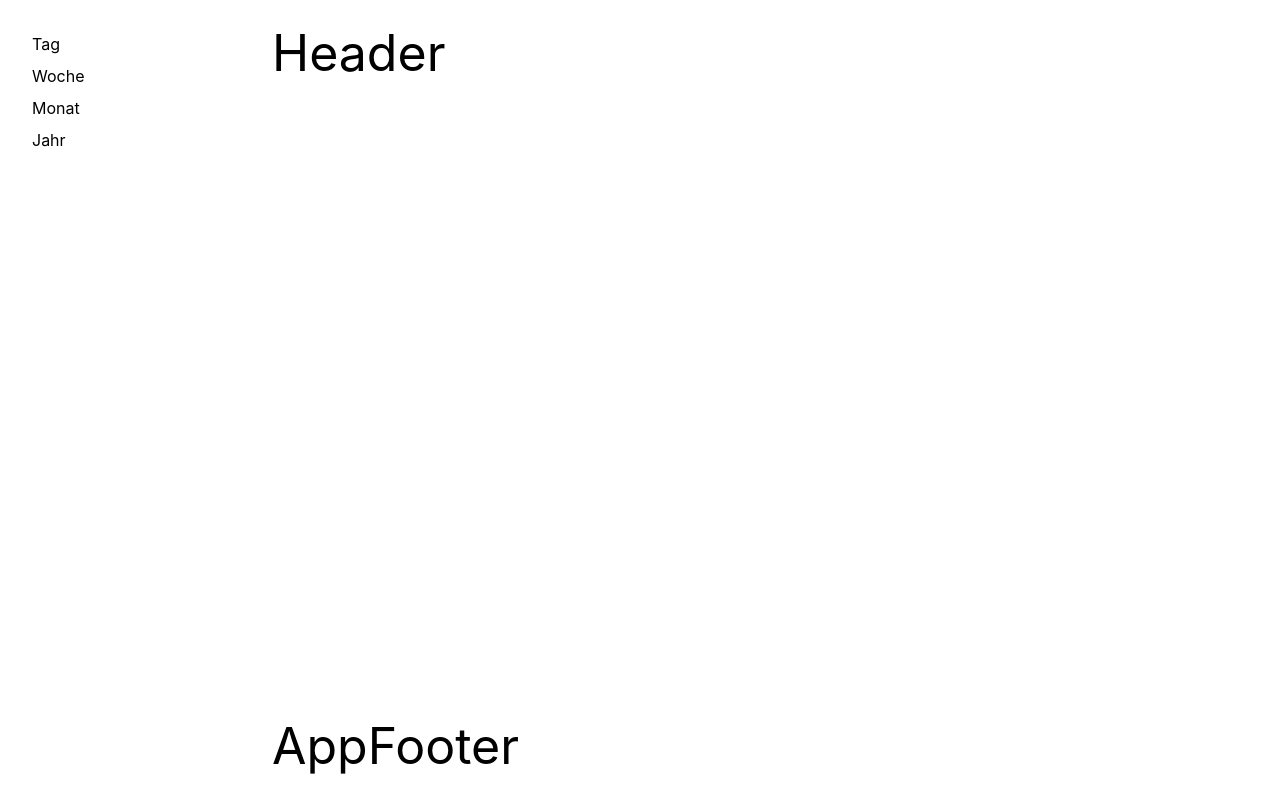
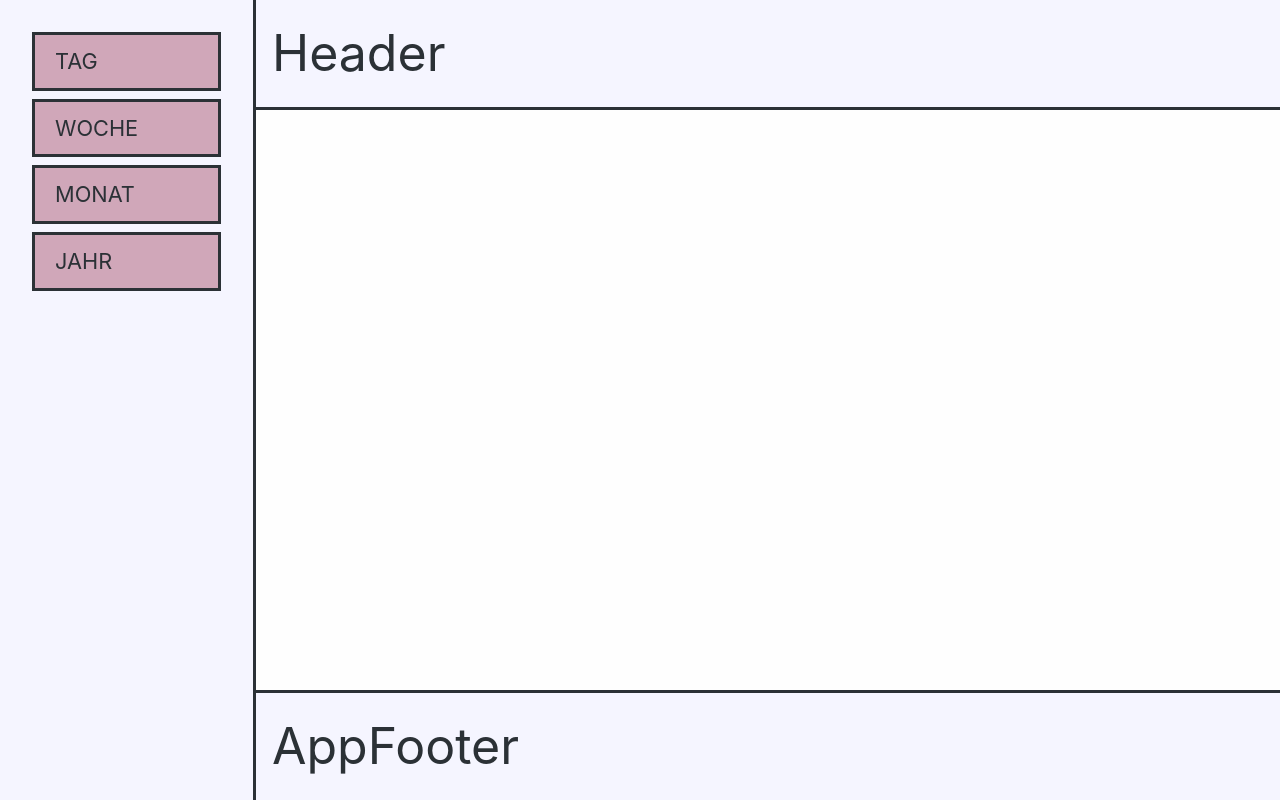
Before and after one commit to Eddyhotkey/PlannerApp, a Vue app: page /week in a window 1280 px wide. Built offline with nearby package versions, Linux system fonts and the light colour scheme.

Commit message:
Layouts darstellen, Variables erstellen, die Farben definieren.

```diff
--- a/src/assets/styles/base/_colors.scss
+++ b/src/assets/styles/base/_colors.scss
@@ -0,0 +1,11 @@
+$AppBackground: #fefefe;
+$AppTextColor: #2b3136;
+
+$AccentColor1: #d0a7b9;
+$AccentColor2: #F5F5FF;
+$AccentColor3: #A65E82;
+$AccentColor4: #d63384;
+$AccentColor5: #2b3136;
+
+
+$BorderColor: #2b3136;
--- a/src/assets/styles/base/_global.scss
+++ b/src/assets/styles/base/_global.scss
@@ -0,0 +1,5 @@
+body {
+  background-color: $AppBackground;
+  color: $AppTextColor;
+  font-size: clamp(1rem, 0.8rem + 0.7vw, 1.5rem); /* min 16px, max 24px */
+}
--- a/src/assets/styles/components/_AppNav.scss
+++ b/src/assets/styles/components/_AppNav.scss
@@ -0,0 +1,21 @@
+.AppNav {
+  &_list {
+
+  }
+  &_item {
+
+  }
+  &_link {
+    padding: 0.625rem 1.25rem;
+    text-decoration: none;
+    background-color: $AccentColor1;
+    border: 0.1875rem solid $BorderColor;
+    color: $AppTextColor;
+    text-transform: uppercase;
+    transition-duration: 0.3s;
+    &:hover {
+      background-color: $AccentColor5;
+      color: #f0f4ff;
+    }
+  }
+}
--- a/src/assets/styles/layouts/_MainLayout.scss
+++ b/src/assets/styles/layouts/_MainLayout.scss
@@ -0,0 +1,15 @@
+.MainLayout {
+  &_aside {
+    background-color: $AccentColor2;
+    border-right: $AppBorder;
+  }
+  &_header {
+    background-color: $AccentColor2;
+    border-bottom: $AppBorder;
+  }
+  &_footer {
+    background-color: $AccentColor2;
+    border-top: $AppBorder;
+  }
+
+}
--- a/src/assets/styles/main.scss
+++ b/src/assets/styles/main.scss
@@ -1,3 +1,22 @@
+
+// base:
+@import "base/colors";
+@import "base/global";
+
+// utils:
+@import "utils/variables";
+
+
+// views:
+@import "views/LoginView";
+
+// layouts:
+@import "layouts/MainLayout";
+
+// components:
+@import "components/AppNav";
+
+
 
 h1 {
   font-size: 50px;
--- a/src/assets/styles/utils/_mixins.scss
+++ b/src/assets/styles/utils/_mixins.scss
@@ -0,0 +1 @@
+// Border:
--- a/src/assets/styles/utils/_variables.scss
+++ b/src/assets/styles/utils/_variables.scss
@@ -0,0 +1,2 @@
+// Border:
+$AppBorder: 0.1875rem solid $BorderColor;
--- a/src/assets/styles/views/_LoginView.scss
+++ b/src/assets/styles/views/_LoginView.scss
@@ -0,0 +1,8 @@
+.LoginView {
+  &_logo {
+    background-color: $AccentColor2;
+  }
+  &_form {
+    background-color: $AppBackground;
+  }
+}
```
